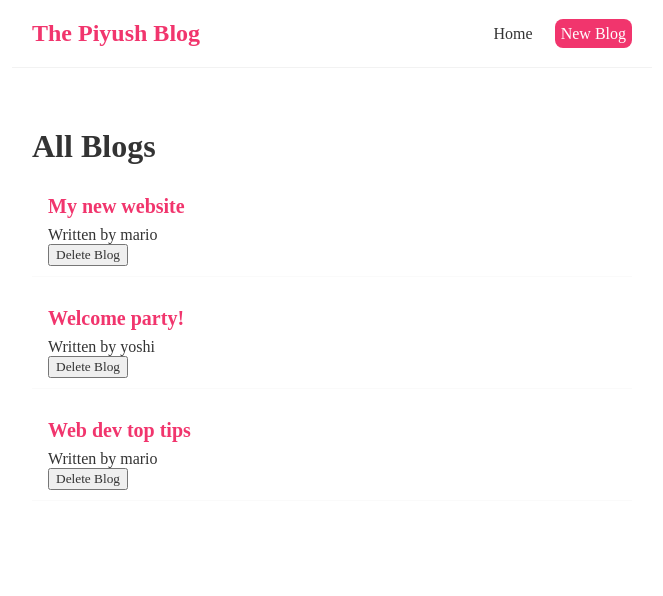
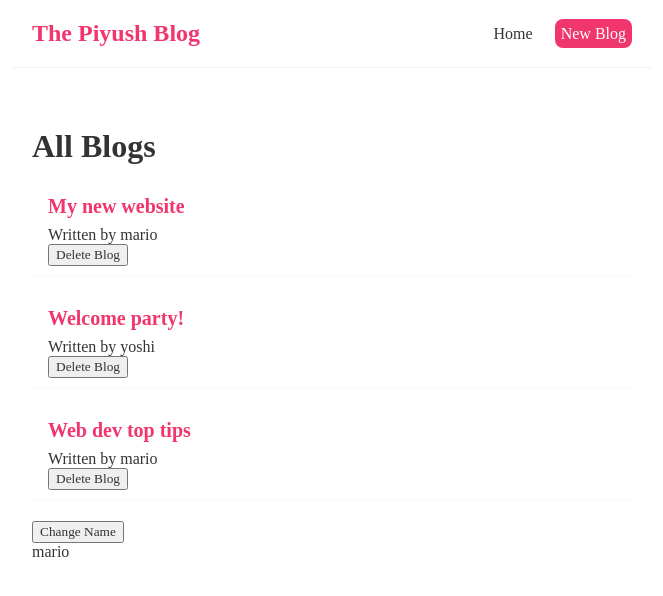
Before and after one commit to konpeeyush/Web-Development, a React (Create React App) app in the folder ReactTutorials/piyushblog/: page / in a window 1280 px wide. Shown: the top 596 px of the page, without its empty margins (308-971 px from the left). Built offline with nearby package versions, Linux system fonts and the light colour scheme; a web font is replaced by a local one.

Commit message:
Lesson 14 and 15
Implementation of useEffect

```diff
--- a/ReactTutorials/piyushblog/src/Home.js
+++ b/ReactTutorials/piyushblog/src/Home.js
@@ -1,4 +1,4 @@
-import { useState } from 'react';
+import { useState, useEffect } from 'react';
 import BlogList from './BlogList';
 const Home = () => {
     const [blogs, setBlogs] = useState([
@@ -7,13 +7,24 @@
         { title: 'Web dev top tips', body: 'lorem ipsum...', author: 'mario', id: 3 }
     ]);
 
+    const[name,setName] = useState('mario');
+
+
     const handleDelete = (id) => {
         const newBlogs = blogs.filter(blog => blog.id !== id);
         setBlogs(newBlogs);
     }
+
+    useEffect(() => {
+        console.log('use effect ran');
+        console.log(name) ;
+    }, [name]);
+
     return (
         <div className="home">
-            <BlogList blogs={blogs} title="All Blogs" handleDelete={handleDelete} /> {/* <-- Implementation of props, it enables us to use data from different component */}
+            <BlogList blogs={blogs} title="All Blogs" handleDelete={handleDelete} />
+            <button onClick={()=>setName('luigi')}>Change Name</button>
+            <p>{name}</p>
         </div>
 
     );
```
